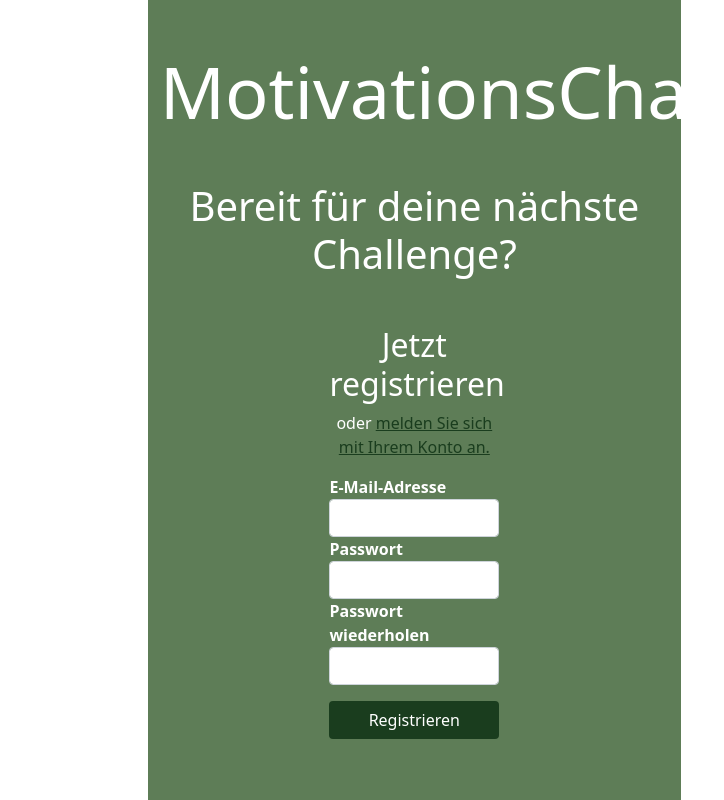
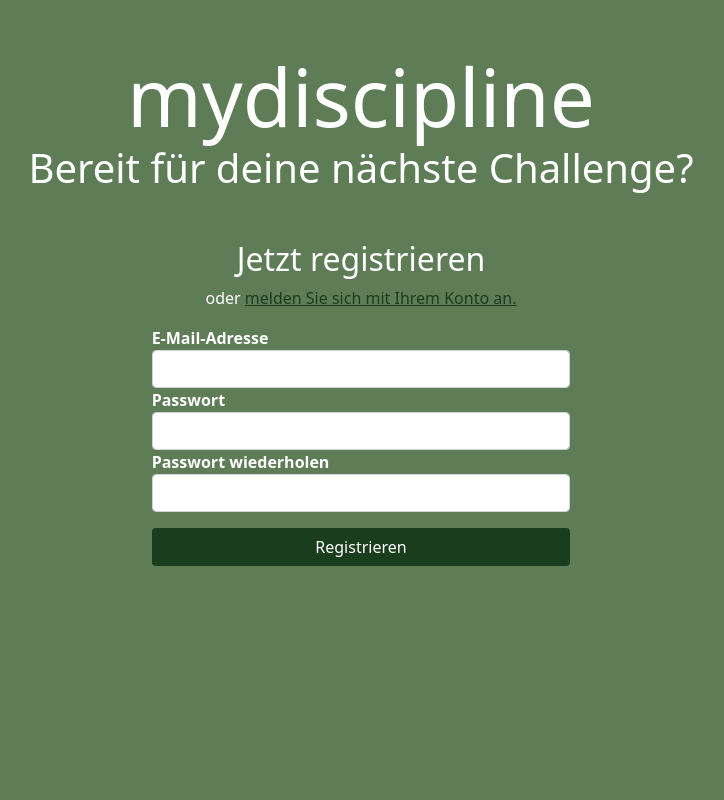
Before and after one commit to LenaHommer/MotivationsChallenge, a Vue app: page / in a window 1280 px wide. Shown: the whole page, without its empty margins (279-1003 px from the left). Built offline with nearby package versions, Linux system fonts and the light colour scheme.

Commit message:
Login Optik

```diff
--- a/src/App.vue
+++ b/src/App.vue
@@ -18,6 +18,11 @@ export default {
 @import "~@fortawesome/fontawesome-free/css/all.min.css";
 @import "~animate.css/animate.min.css";
 
+body {
+  width: 100%;
+  height: 100%;
+}
+
 .bg-vue {
   background-color: rgb(94, 125, 87);
   color: white;
@@ -33,4 +38,5 @@ export default {
   color: rgb(26, 61, 30);
 }
 
+
 </style>
--- a/src/components/TheNavbar.vue
+++ b/src/components/TheNavbar.vue
@@ -1,7 +1,7 @@
 <template>
   <nav class="navbar navbar-expand-lg bg-vue navbar-dark">
     <div class="container">
-        <router-link to="/first" class="navbar-brand">App Name</router-link>
+        <router-link to="/first" class="navbar-brand">mydescipline</router-link>
         <ul class="navbar-nav me-auto">
             <li class="nav-item active">
                 <router-link to="/first" class="nav-link">Startseite</router-link>
--- a/src/layouts/TheLoginLayout.vue
+++ b/src/layouts/TheLoginLayout.vue
@@ -16,7 +16,7 @@ export default {
     props: {
         columnClass: {
             type: String,
-            default:"col-xl-5 offset-4",
+            default:"col-6",
         },
           fullsize: {
             type: Boolean,
--- a/src/pages/HomePage.vue
+++ b/src/pages/HomePage.vue
@@ -1,12 +1,12 @@
 <template>
    <TheLoginLayout
-   :columnClass="'col-xl-5 offset-xl-4 bg-vue'"
+   :columnClass="'col-12 bg-vue'"
    :fullsize="true">
 
     <template #col>
         <div class="mt-5 text-center">
-            <div class="display-2 my-5">MotivationsChallenge</div>
-            <div class="display-6 my-5">Bereit für deine nächste Challenge?</div>
+            <div class="display-1"><strong>mydiscipline</strong></div>
+            <div class="display-6">Bereit für deine nächste Challenge?</div>
         </div>
         <div class="my-5 offset-4 col-4">
                 <component
```
